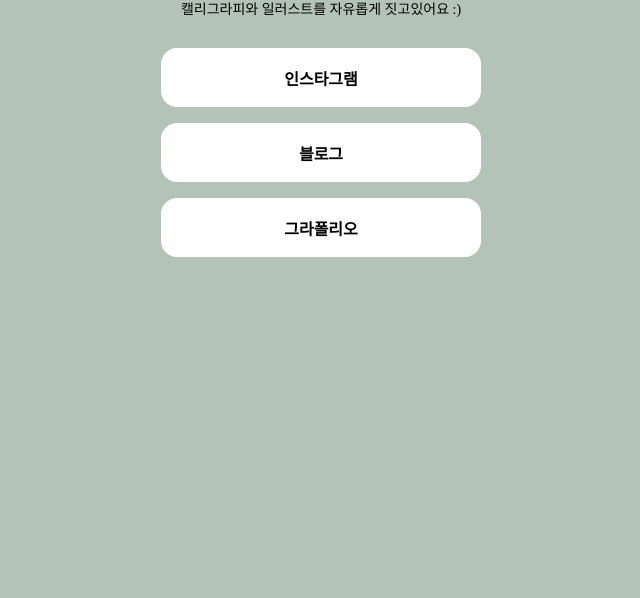
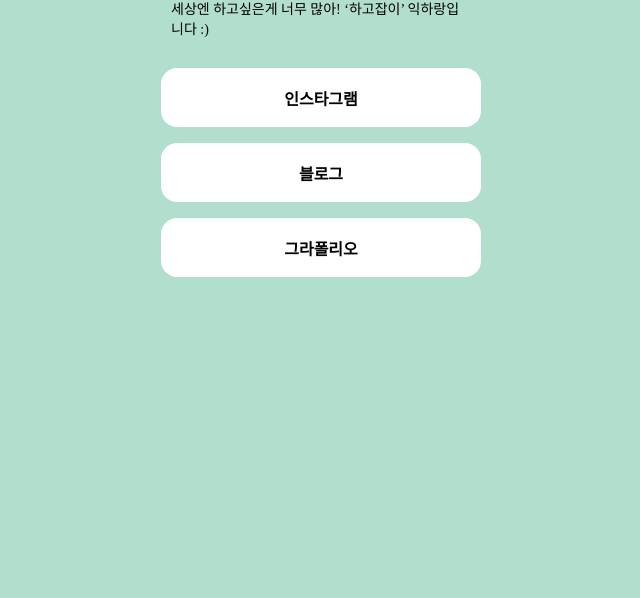
Before and after one commit to IKA611/ikharang, a plain HTML site: page index.html in a window 1280 px wide. Shown: the part 202-800 px from the top of the page, without its empty margins (319-959 px from the left). Drawn offline with Linux system fonts and the light colour scheme; a web font is replaced by a local one.

Commit message:
Update index.html

```diff
--- a/index.html
+++ b/index.html
@@ -5,7 +5,7 @@
     <meta http-equiv="X-UA-Compatible" content="IE=edge">
     <meta name="viewport" content="width=device-width, initial-scale=1.0">
     <meta property="og:title" content="익하랑">
-    <meta property="og:description" content="캘리그라피와 일러스트를 자유롭게 짓고있어요 :)">
+    <meta property="og:description" content="세상엔 하고싶은게 너무 많아! ‘하고잡이’ 익하랑입니다 :)">
     <meta property="og:image" content="익하랑.jpg">
     <title>익하랑</title>
     <style>
@@ -14,7 +14,7 @@
             font-family: "Pretendard",serif;
         }
         body {
-            background-color:#b3c3b8;
+            background-color:#b2decd;
         }
         .profile {
             width: 100px;
@@ -73,7 +73,7 @@
     <div class="wrap">
         <div class="profile"></div>
         <h1 class="main">익하랑</h1>
-        <p class="sub">캘리그라피와 일러스트를 자유롭게 짓고있어요 :)</p>
+        <p class="sub">세상엔 하고싶은게 너무 많아! ‘하고잡이’ 익하랑입니다 :)</p>
         <a target="_blank" href="https://www.instagram.com/ikharang_calli/">인스타그램</a>
         <a target="_blank" href="https://blog.naver.com/ikha_611">블로그</a>
         <a target="_blank" href="https://grafolio.naver.com/ikharang">그라폴리오</a>
```
